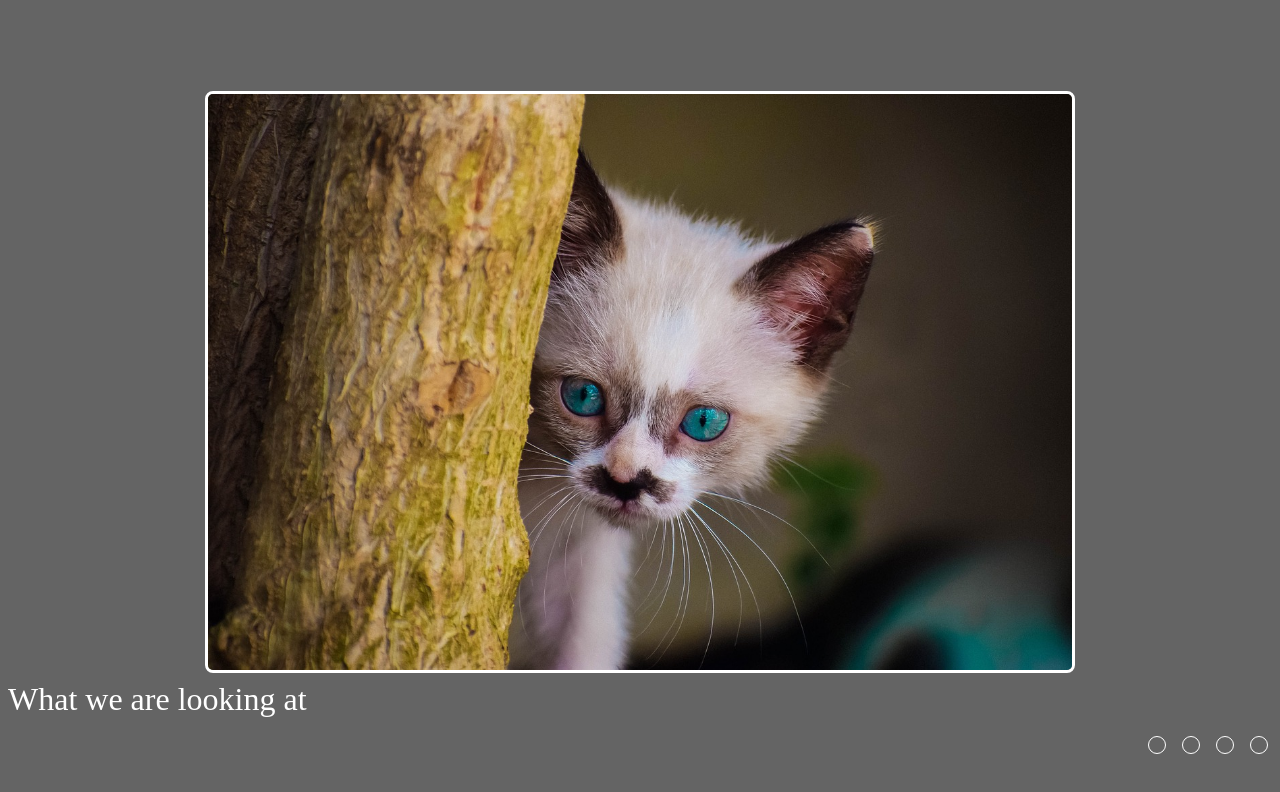
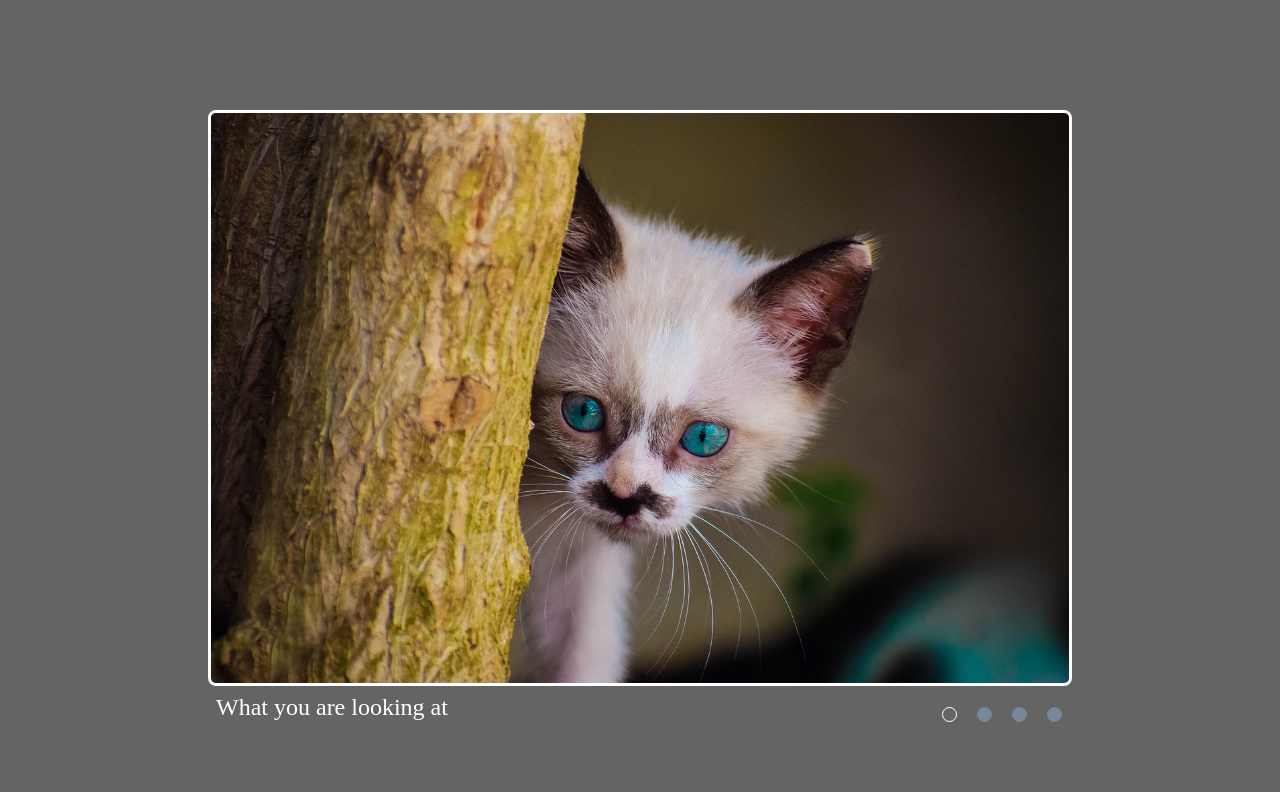
Before and after one commit to liakh83/cssMemeSlider, a plain HTML site: page cssMemeSlider/index.html in a window 1280 px wide. Drawn offline with Linux system fonts and the light colour scheme.

Commit message:
feat: add controls effects (Fri, Sep 13, 2024 11:21:01 PM)

```diff
--- a/cssMemeSlider/index.html
+++ b/cssMemeSlider/index.html
@@ -25,20 +25,21 @@
           <div class="slide"><img src="./images/women.jpg" alt="women" /></div>
         </div>
       </div>
+      <div class="sidebar-wrapper">
         <div class="text-wrapper">
           <div class="text-content">
-          <div class="text">What we are looking at</div>
+            <div class="text">What you are looking at</div>
             <div class="text">The best team in the world</div>
             <div class="text">I'm watching you</div>
             <div class="text">Everything will be fine</div>
           </div>
         </div>
         <div class="sidebar">
-        <label for="btn1" class="button"></label>
-        <label for="btn2" class="button"></label>
-        <label for="btn3" class="button"></label>
-        <label for="btn4" class="button"></label>
+          <label for="btn1" class="button"><span class="b1"></span></label>
+          <label for="btn2" class="button"><span class="b2"></span></label>
+          <label for="btn3" class="button"><span class="b3"></span></label>
+          <label for="btn4" class="button"><span class="b4"></span ></label>
+        </div>
       </div>
     </div>
   </body>
-</html>
--- a/cssMemeSlider/style.css
+++ b/cssMemeSlider/style.css
@@ -1,12 +1,14 @@
 * {
   margin: 0;
   padding: 0;
+  box-sizing: border-box;
 }
 
 body {
+  display: flex;
   overflow: hidden;
   background-color: rgb(100, 100, 100);
-  font-size: 0.62rem;
+  font-size: 0.625rem;
   width: 100dvw;
   height: 100dvh;
 }
@@ -14,11 +16,11 @@ body {
 .wrapper {
   display: flex;
   max-width: 102.4rem;
-  height: 100dvh;
   background-color: rgb(100, 100, 100);
   flex-direction: column;
   justify-content: center;
-  margin: auto;
+  margin: 0 auto;
+  padding: 10px;
 }
 
 .container {
@@ -40,7 +42,6 @@ body {
 
 .slide {
   width: 100%;
-
 }
 
 input {
@@ -55,20 +56,45 @@ img {
 
 .sidebar {
   display: flex;
-  width: 10rem;
-  height: 2rem;
   justify-content: center;
   align-items: center;
-  align-self: end;
+  order: 1;
 }
 
 .button {
-  height: 1rem;
-  border-radius: 100%;
-  width: 1rem;
+  padding: 1em;
+  cursor: pointer;
+}
+
+span {
+  display: block;
+  height: 1.5em;
+  width: 1.5em;
+  border-radius: 50%;
+  border: 0.1rem solid lightslategray;
+  padding: 0.5em;
+  background-color: lightslategray;
+}
+
+.button:hover span {
+  background-color: rgb(164, 171, 178);
+  border: 0.1rem solid  rgb(164, 171, 178);
+}
+
+#btn1:checked ~ .sidebar-wrapper .sidebar .button:hover .b1,
+#btn2:checked ~ .sidebar-wrapper .sidebar .button:hover .b2,
+#btn3:checked ~ .sidebar-wrapper .sidebar .button:hover .b3,
+#btn4:checked ~ .sidebar-wrapper .sidebar .button:hover .b4 {
+  background-color: rgb(100, 100, 100);
+  border: 0.1rem solid rgb(100, 100, 100)
+}
+
+#btn1:checked ~ .sidebar-wrapper .sidebar .button .b1,
+#btn2:checked ~ .sidebar-wrapper .sidebar .button .b2,
+#btn3:checked ~ .sidebar-wrapper .sidebar .button .b3,
+#btn4:checked ~ .sidebar-wrapper .sidebar .button .b4 {
+  background-color: rgb(100, 100, 100);
   border: 0.1rem solid white;
-  cursor: pointer;
-  margin-left: 1rem;
 }
 
 #btn1:checked ~ .container .slider-line {
@@ -89,8 +115,7 @@ img {
 
 .text {
   color: white;
-  font-size: 2rem;
-
+  font-size: 1.5rem;
   width: 100%;
   height: auto;
   padding: 0.5rem;
@@ -105,22 +130,39 @@ img {
 
 .text-wrapper {
   overflow: hidden;
-  width: 25rem;
+  width: 22rem;
   height: 3.5rem;
 }
 
-#btn1:checked ~ .text-wrapper .text-content {
+#btn1:checked ~ .sidebar-wrapper .text-wrapper .text-content {
   margin-left: 0;
 }
 
-#btn2:checked ~ .text-wrapper .text-content {
+#btn2:checked ~ .sidebar-wrapper .text-wrapper .text-content {
   margin-left: -100%;
 }
 
-#btn3:checked ~ .text-wrapper .text-content {
+#btn3:checked ~ .sidebar-wrapper .text-wrapper .text-content {
   margin-left: -200%;
 }
 
-#btn4:checked ~ .text-wrapper .text-content {
+#btn4:checked ~ .sidebar-wrapper .text-wrapper .text-content {
   margin-left: -300%;
 }
+
+.sidebar-wrapper {
+  display: flex;
+  width: 100%;
+  justify-content: space-between;
+  align-items: center;
+  flex-wrap: wrap;
+}
+
+@media screen and (width < 512px) {
+  .text-wrapper {
+    order: 2;
+  }
+  .sidebar-wrapper {
+    justify-content: center;
+  }
+}
```
Also changed, not shown: cssMemeSlider/images/meerkat.webp (added). Lines whose indentation alone changed are shown as unchanged.
